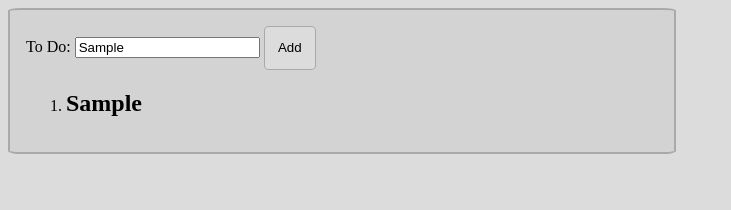
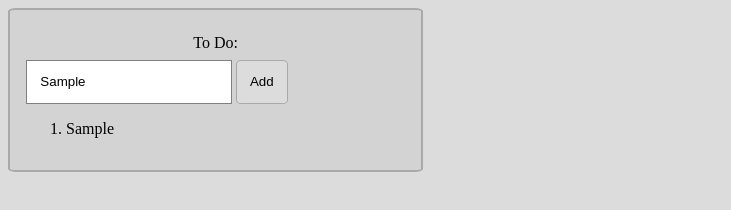
Before and after one commit to sarahadema/dsn1676-assignment-5, a plain HTML site: page index.html in a window 1280 px wide. Both pictures are taken after typing "Sample" into the empty fields and a click on the button "Add". Shown: the whole page, without its empty margins (0-731 px from the left). Drawn offline with nearby package versions, Linux system fonts and the light colour scheme.

Commit message:
Continued styling and adjusted js
Continued to style the form using css and adjusted spacing and how
items display to make it visually pleasing. Adjusted the js to make the
list items a more reasonable type size

```diff
--- a/css/main.css
+++ b/css/main.css
@@ -6,12 +6,14 @@ html{
 	padding:1em 1em;
 	border: 2px solid #a9a9a9;
 	border-radius: 2%;
-	width: 50%;
+	width: 30%;
 	background-color: #d3d3d3;
 }
 
 .to-do {
-	background-color: #d3d3d3;
+	display: block;
+	text-align: center;
+	padding:.5em;
 }
 
 .add {
@@ -21,10 +23,13 @@ html{
 	background-color: #dcdcdc;
 }
 
-h2 {
-
+input {
+	border: 1px solid #808080;
+	padding:1em;
+	display: inline-block;
 }
 
 .js-complete {
-	border: solid;
+	text-decoration:line-through;
+	color: #a9a9a9;
 }
--- a/js/main.js
+++ b/js/main.js
@@ -6,9 +6,9 @@ $form.on('submit', function (e) {
 	e.preventDefault();
 
 	var $li = $('<li>');
-	var $itemH2 = $('<h2>').html($item.val());
+	var $itemP = $('<p>').html($item.val());
 
-	$li.append($itemH2);
+	$li.append($itemP);
 	$list.append($li);
 
 })
```
